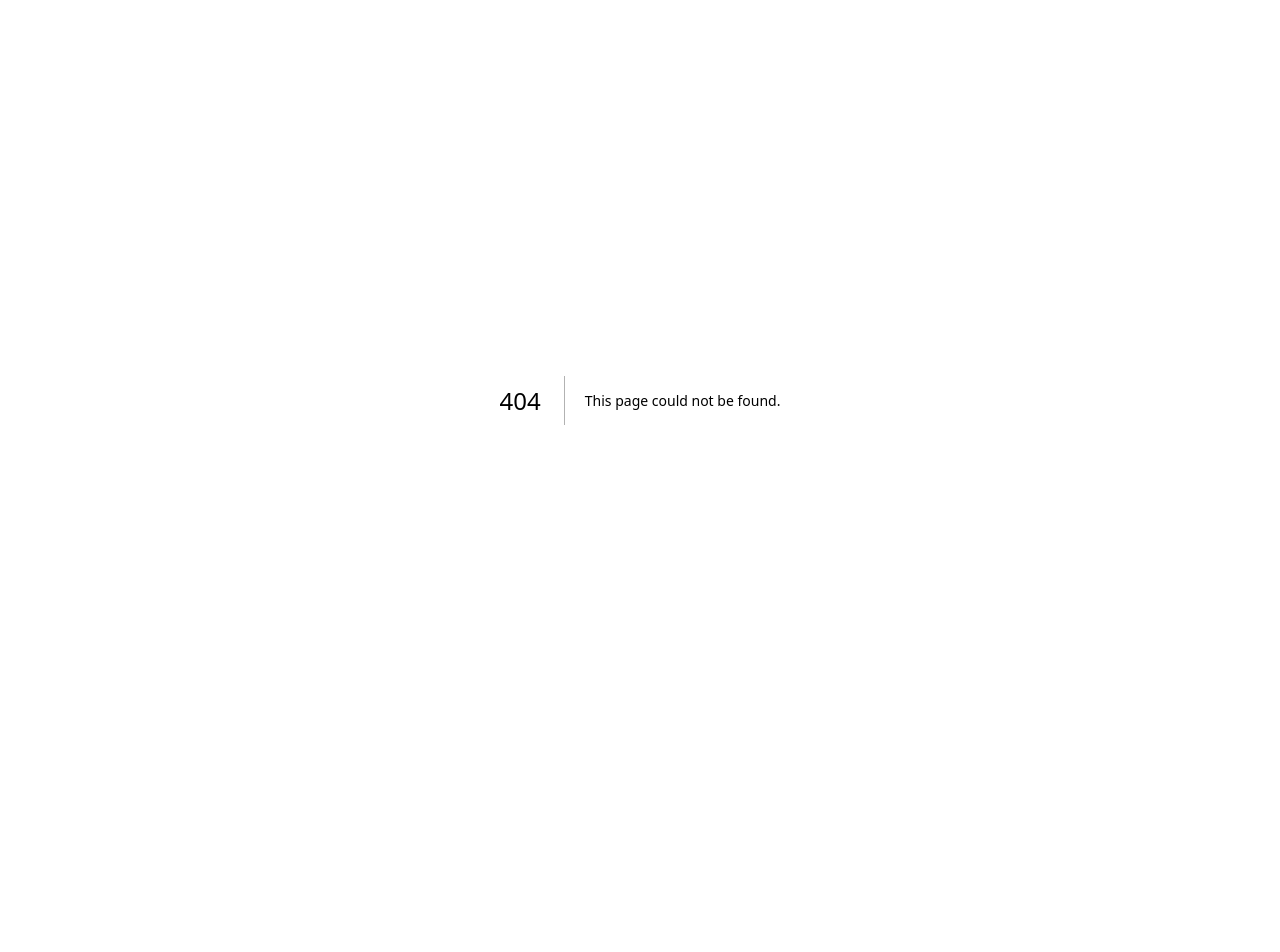
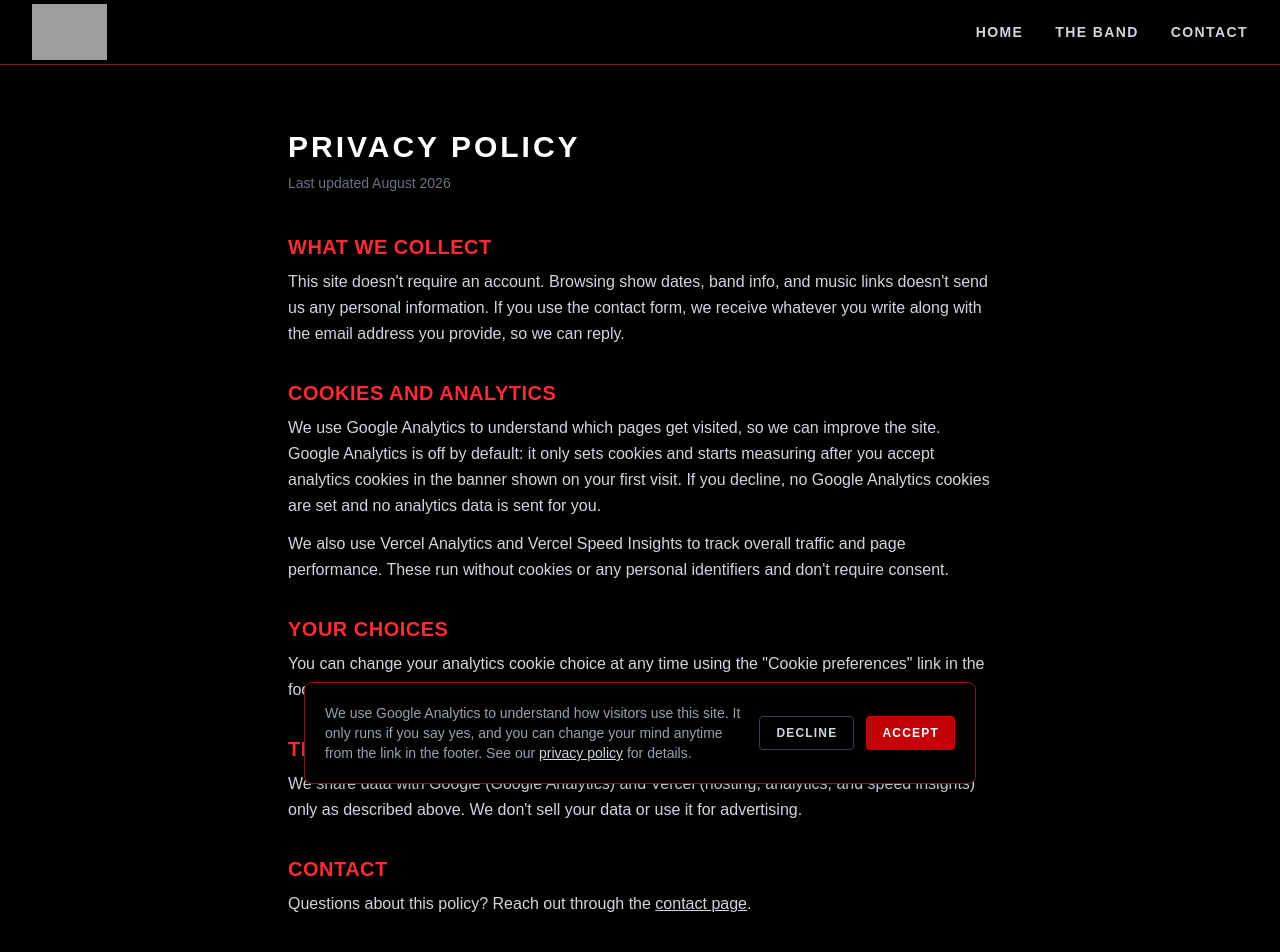
Before and after one commit to mdowney421/62-moons, a Next.js app: page /privacy in a window 1280 px wide. Before the commit this address had no page. Shown: the top 952 px of the page. Before the commit the page ends 800 px from the top, so only its background shows below. Built offline with nearby package versions, Linux system fonts and the light colour scheme; grey boxes are pictures that could not be loaded.

Commit message:
added cookie banner and privacy policy

```diff
--- a/src/app/layout.tsx
+++ b/src/app/layout.tsx
@@ -4,6 +4,7 @@ import { SpeedInsights } from "@vercel/speed-insights/next";
 import { Geist, Geist_Mono } from "next/font/google";
 import Script from "next/script";
 import "./globals.css";
+import CookieConsentBanner from "../components/CookieConsentBanner";
 
 const geistSans = Geist({
   variable: "--font-geist-sans",
@@ -34,22 +35,31 @@ export default function RootLayout({
       lang="en"
       className={`${geistSans.variable} ${geistMono.variable} h-full antialiased`}
     >
-      <body className="min-h-full flex flex-col">
-        {children}
-        <Analytics />
-        <SpeedInsights />
+      <head>
+        <Script id="gtag-consent-default" strategy="beforeInteractive">
+          {`window.dataLayer = window.dataLayer || [];
+            function gtag(){dataLayer.push(arguments);}
+            window.gtag = gtag;
+            var storedConsent;
+            try { storedConsent = localStorage.getItem("62moons-cookie-consent"); } catch (e) {}
+            gtag('consent', 'default', {
+              analytics_storage: storedConsent === 'granted' ? 'granted' : 'denied'
+            });`}
+        </Script>
         <Script
           src="https://www.googletagmanager.com/gtag/js?id=G-B50J4CGKJ4"
           strategy="afterInteractive"
         />
-        <Script id="google-analytics" strategy="afterInteractive">
-          {`
-            window.dataLayer = window.dataLayer || [];
-            function gtag(){dataLayer.push(arguments);}
-            gtag('js', new Date());
-            gtag('config', 'G-B50J4CGKJ4');
-          `}
+        <Script id="gtag-init" strategy="afterInteractive">
+          {`gtag('js', new Date());
+            gtag('config', 'G-B50J4CGKJ4');`}
         </Script>
+      </head>
+      <body className="min-h-full flex flex-col">
+        {children}
+        <CookieConsentBanner />
+        <Analytics />
+        <SpeedInsights />
       </body>
     </html>
   );
--- /dev/null
+++ b/src/app/privacy/page.tsx
@@ -0,0 +1,92 @@
+import type { Metadata } from "next";
+import NavBar from "../../components/NavBar";
+import Footer from "../../components/Footer";
+
+export const metadata: Metadata = {
+  title: "Privacy Policy | 62 Moons",
+  description: "How the 62 Moons site handles cookies and analytics data.",
+};
+
+export default function PrivacyPage() {
+  return (
+    <div className="bg-black text-white min-h-screen flex flex-col">
+      <NavBar />
+      <main className="flex-1 max-w-3xl mx-auto px-4 sm:px-6 lg:px-8 py-16">
+        <h1 className="text-3xl font-bold uppercase tracking-widest mb-2">
+          Privacy Policy
+        </h1>
+        <p className="text-gray-500 text-sm mb-10">Last updated August 2026</p>
+
+        <div className="space-y-8 text-gray-300 leading-relaxed">
+          <section>
+            <h2 className="text-xl font-bold uppercase tracking-wide text-red-500 mb-2">
+              What we collect
+            </h2>
+            <p>
+              This site doesn&apos;t require an account. Browsing show dates,
+              band info, and music links doesn&apos;t send us any personal
+              information. If you use the contact form, we receive whatever
+              you write along with the email address you provide, so we can
+              reply.
+            </p>
+          </section>
+
+          <section>
+            <h2 className="text-xl font-bold uppercase tracking-wide text-red-500 mb-2">
+              Cookies and analytics
+            </h2>
+            <p>
+              We use Google Analytics to understand which pages get visited,
+              so we can improve the site. Google Analytics is off by default:
+              it only sets cookies and starts measuring after you accept
+              analytics cookies in the banner shown on your first visit. If
+              you decline, no Google Analytics cookies are set and no
+              analytics data is sent for you.
+            </p>
+            <p className="mt-3">
+              We also use Vercel Analytics and Vercel Speed Insights to track
+              overall traffic and page performance. These run without cookies
+              or any personal identifiers and don&apos;t require consent.
+            </p>
+          </section>
+
+          <section>
+            <h2 className="text-xl font-bold uppercase tracking-wide text-red-500 mb-2">
+              Your choices
+            </h2>
+            <p>
+              You can change your analytics cookie choice at any time using
+              the &quot;Cookie preferences&quot; link in the footer of any
+              page.
+            </p>
+          </section>
+
+          <section>
+            <h2 className="text-xl font-bold uppercase tracking-wide text-red-500 mb-2">
+              Third parties
+            </h2>
+            <p>
+              We share data with Google (Google Analytics) and Vercel
+              (hosting, analytics, and speed insights) only as described
+              above. We don&apos;t sell your data or use it for advertising.
+            </p>
+          </section>
+
+          <section>
+            <h2 className="text-xl font-bold uppercase tracking-wide text-red-500 mb-2">
+              Contact
+            </h2>
+            <p>
+              Questions about this policy? Reach out through the{" "}
+              <a href="/contact" className="text-gray-300 underline hover:text-red-500">
+                contact page
+              </a>
+              .
+            </p>
+          </section>
+        </div>
+      </main>
+      <Footer />
+    </div>
+  );
+}
--- /dev/null
+++ b/src/components/CookieConsentBanner.tsx
@@ -0,0 +1,70 @@
+"use client";
+
+import Link from "next/link";
+import { useEffect, useState } from "react";
+import {
+  applyConsent,
+  getStoredConsent,
+  OPEN_COOKIE_PREFERENCES_EVENT,
+  storeConsent,
+  type ConsentChoice,
+} from "../lib/consent";
+
+export default function CookieConsentBanner() {
+  const [visible, setVisible] = useState(false);
+
+  useEffect(() => {
+    // Reads localStorage, unavailable during SSR, so this can't be computed
+    // during render without risking a hydration mismatch.
+    // eslint-disable-next-line react-hooks/set-state-in-effect
+    if (!getStoredConsent()) setVisible(true);
+
+    const reopen = () => setVisible(true);
+    window.addEventListener(OPEN_COOKIE_PREFERENCES_EVENT, reopen);
+    return () =>
+      window.removeEventListener(OPEN_COOKIE_PREFERENCES_EVENT, reopen);
+  }, []);
+
+  const choose = (choice: ConsentChoice) => {
+    storeConsent(choice);
+    applyConsent(choice);
+    setVisible(false);
+  };
+
+  if (!visible) return null;
+
+  return (
+    <div
+      role="dialog"
+      aria-live="polite"
+      aria-label="Cookie consent"
+      className="fixed inset-x-4 bottom-4 z-[60] mx-auto flex max-w-2xl flex-col gap-4 rounded-lg border border-red-900 bg-black p-5 shadow-lg sm:flex-row sm:items-center sm:justify-between"
+    >
+      <p className="flex-1 text-sm text-gray-400">
+        We use Google Analytics to understand how visitors use this site. It
+        only runs if you say yes, and you can change your mind anytime from
+        the link in the footer. See our{" "}
+        <Link href="/privacy" className="text-gray-300 underline hover:text-red-500">
+          privacy policy
+        </Link>{" "}
+        for details.
+      </p>
+      <div className="flex flex-shrink-0 justify-end gap-3">
+        <button
+          type="button"
+          onClick={() => choose("denied")}
+          className="rounded border border-gray-700 px-4 py-2 text-xs font-bold uppercase tracking-widest text-gray-300 transition hover:border-gray-500 hover:text-white"
+        >
+          Decline
+        </button>
+        <button
+          type="button"
+          onClick={() => choose("granted")}
+          className="rounded bg-red-700 px-4 py-2 text-xs font-bold uppercase tracking-widest text-white transition hover:bg-red-600"
+        >
+          Accept
+        </button>
+      </div>
+    </div>
+  );
+}
--- a/src/components/Footer.tsx
+++ b/src/components/Footer.tsx
@@ -1,10 +1,15 @@
+"use client";
+
+import Link from "next/link";
+import { OPEN_COOKIE_PREFERENCES_EVENT } from "../lib/consent";
+
 export default function Footer() {
   return (
     <footer className="bg-black border-t border-red-900 py-8 px-4 text-center text-gray-500 text-sm">
       <p className="mb-2 uppercase tracking-widest font-bold">
         62 Moons © 2026 | Chicago, IL
       </p>
-      <p>
+      <p className="mb-3">
         Designed and built by{" "}
         <a
           href="https://mattdowneydev.com"
@@ -15,6 +20,21 @@ export default function Footer() {
           Matt Downey
         </a>
       </p>
+      <p className="flex items-center justify-center gap-2 text-xs">
+        <Link href="/privacy" className="text-gray-500 hover:text-red-500 underline">
+          Privacy policy
+        </Link>
+        <span aria-hidden="true">·</span>
+        <button
+          type="button"
+          onClick={() =>
+            window.dispatchEvent(new Event(OPEN_COOKIE_PREFERENCES_EVENT))
+          }
+          className="text-gray-500 hover:text-red-500 underline"
+        >
+          Cookie preferences
+        </button>
+      </p>
     </footer>
   );
 }
--- /dev/null
+++ b/src/lib/consent.ts
@@ -0,0 +1,28 @@
+export const CONSENT_STORAGE_KEY = "62moons-cookie-consent";
+
+export type ConsentChoice = "granted" | "denied";
+
+declare global {
+  interface Window {
+    dataLayer?: unknown[];
+    gtag?: (...args: unknown[]) => void;
+  }
+}
+
+export const getStoredConsent = (): ConsentChoice | null => {
+  if (typeof window === "undefined") return null;
+  const value = window.localStorage.getItem(CONSENT_STORAGE_KEY);
+  return value === "granted" || value === "denied" ? value : null;
+};
+
+export const storeConsent = (choice: ConsentChoice) => {
+  window.localStorage.setItem(CONSENT_STORAGE_KEY, choice);
+};
+
+export const applyConsent = (choice: ConsentChoice) => {
+  window.gtag?.("consent", "update", {
+    analytics_storage: choice,
+  });
+};
+
+export const OPEN_COOKIE_PREFERENCES_EVENT = "62moons:open-cookie-preferences";
```
